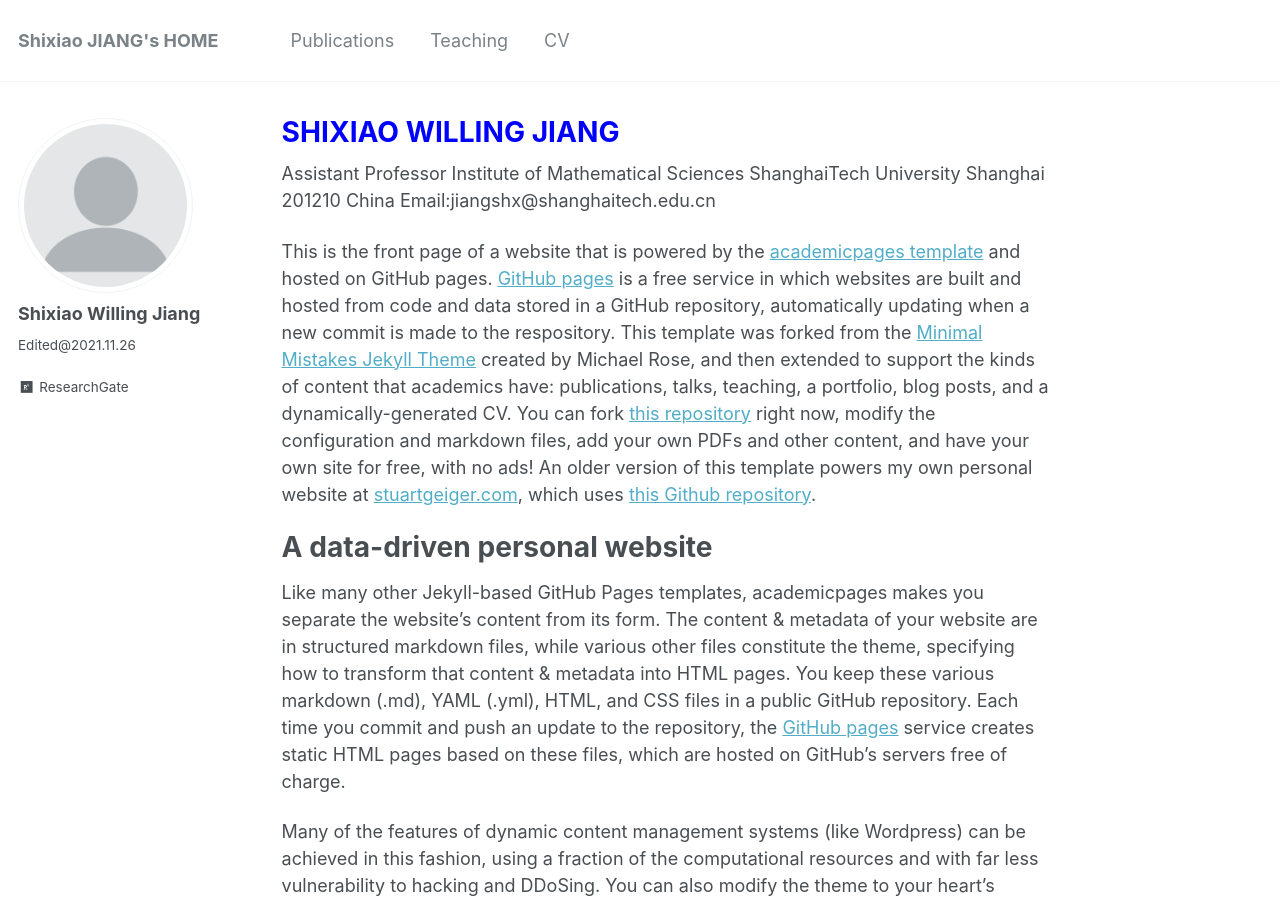
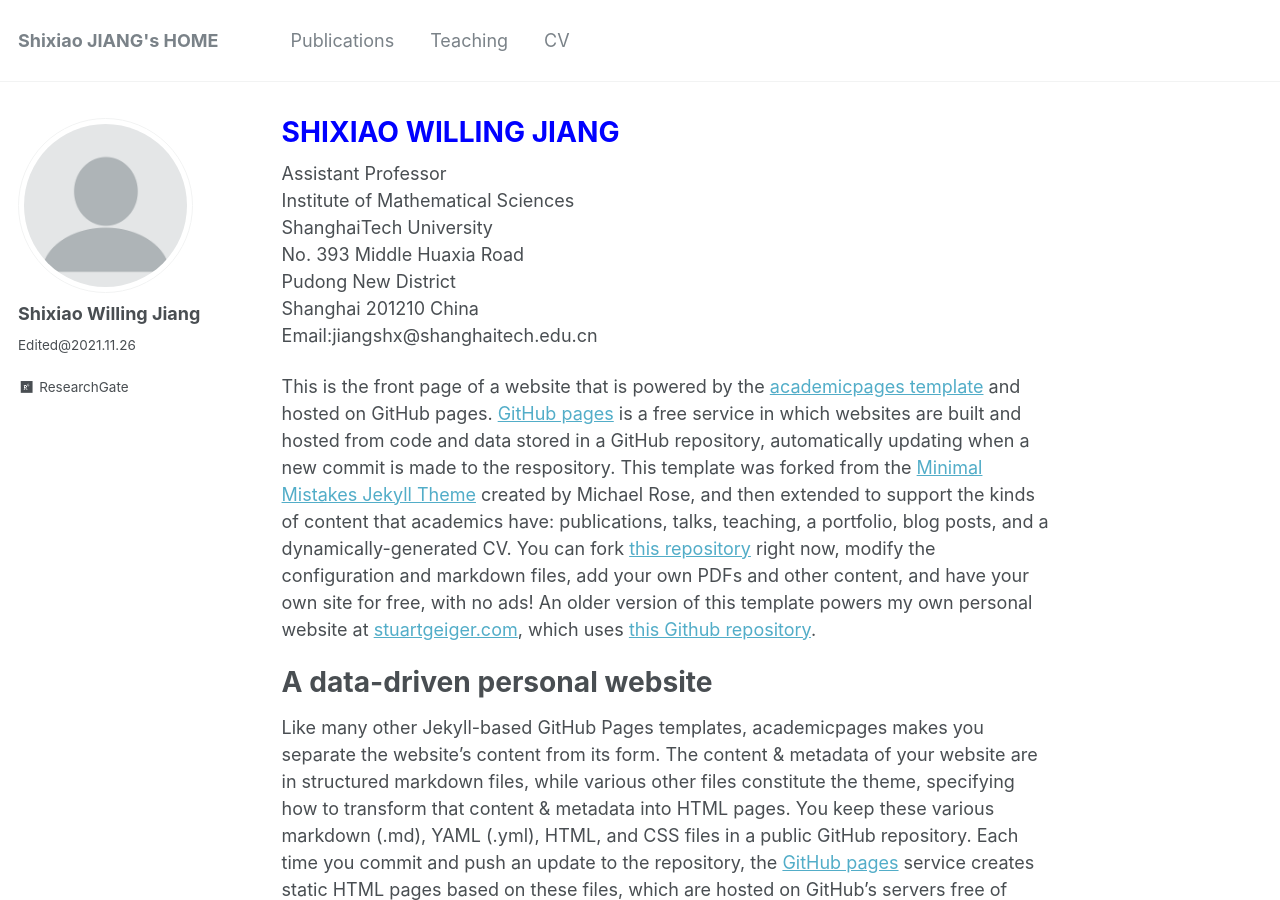
Before and after one commit to willingjiang/willingjiang.github.io, a Jekyll site: the page built from _pages/about.md, in a window 1280 px wide and 900 px high. Built offline with Jekyll 4.4.1, drawn with Linux system fonts in a browser that asks for light colours.

Commit message:
Update about.md

```diff
--- a/_pages/about.md
+++ b/_pages/about.md
@@ -1,6 +1,6 @@
 ---
 permalink: /
-title: "<font color=blue>SHIXIAO WILLING JIANG"
+title: "<font color=blue>SHIXIAO WILLING JIANG"#<font color=gray size=72>
 excerpt: "About me"
 author_profile: true
 redirect_from:
@@ -11,8 +11,9 @@ redirect_from:
 Assistant Professor
 Institute of Mathematical Sciences
 ShanghaiTech University
-Shanghai 201210
-China
+No. 393 Middle Huaxia Road
+Pudong New District
+Shanghai 201210 China
 Email:jiangshx@shanghaitech.edu.cn
 
 This is the front page of a website that is powered by the [academicpages template](https://github.com/academicpages/academicpages.github.io) and hosted on GitHub pages. [GitHub pages](https://pages.github.com) is a free service in which websites are built and hosted from code and data stored in a GitHub repository, automatically updating when a new commit is made to the respository. This template was forked from the [Minimal Mistakes Jekyll Theme](https://mmistakes.github.io/minimal-mistakes/) created by Michael Rose, and then extended to support the kinds of content that academics have: publications, talks, teaching, a portfolio, blog posts, and a dynamically-generated CV. You can fork [this repository](https://github.com/academicpages/academicpages.github.io) right now, modify the configuration and markdown files, add your own PDFs and other content, and have your own site for free, with no ads! An older version of this template powers my own personal website at [stuartgeiger.com](http://stuartgeiger.com), which uses [this Github repository](https://github.com/staeiou/staeiou.github.io).
```
